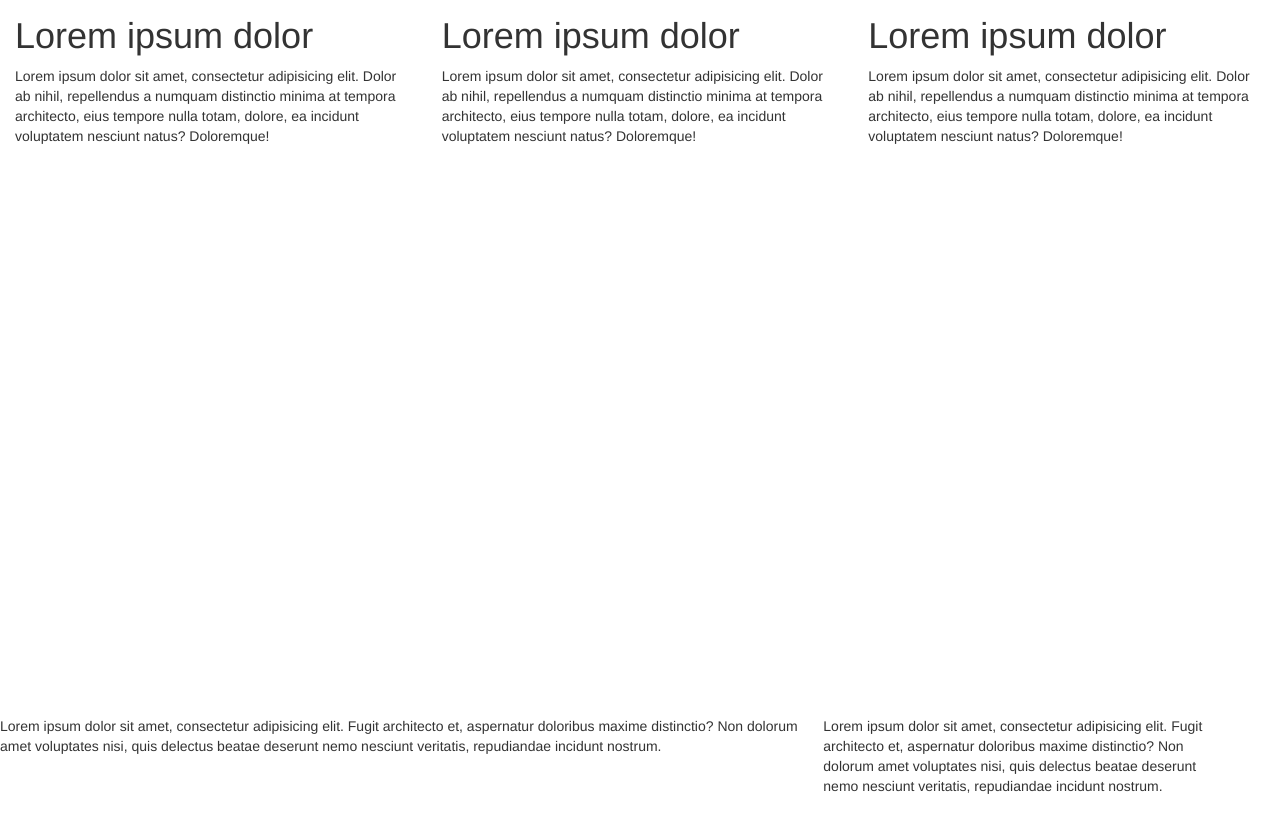
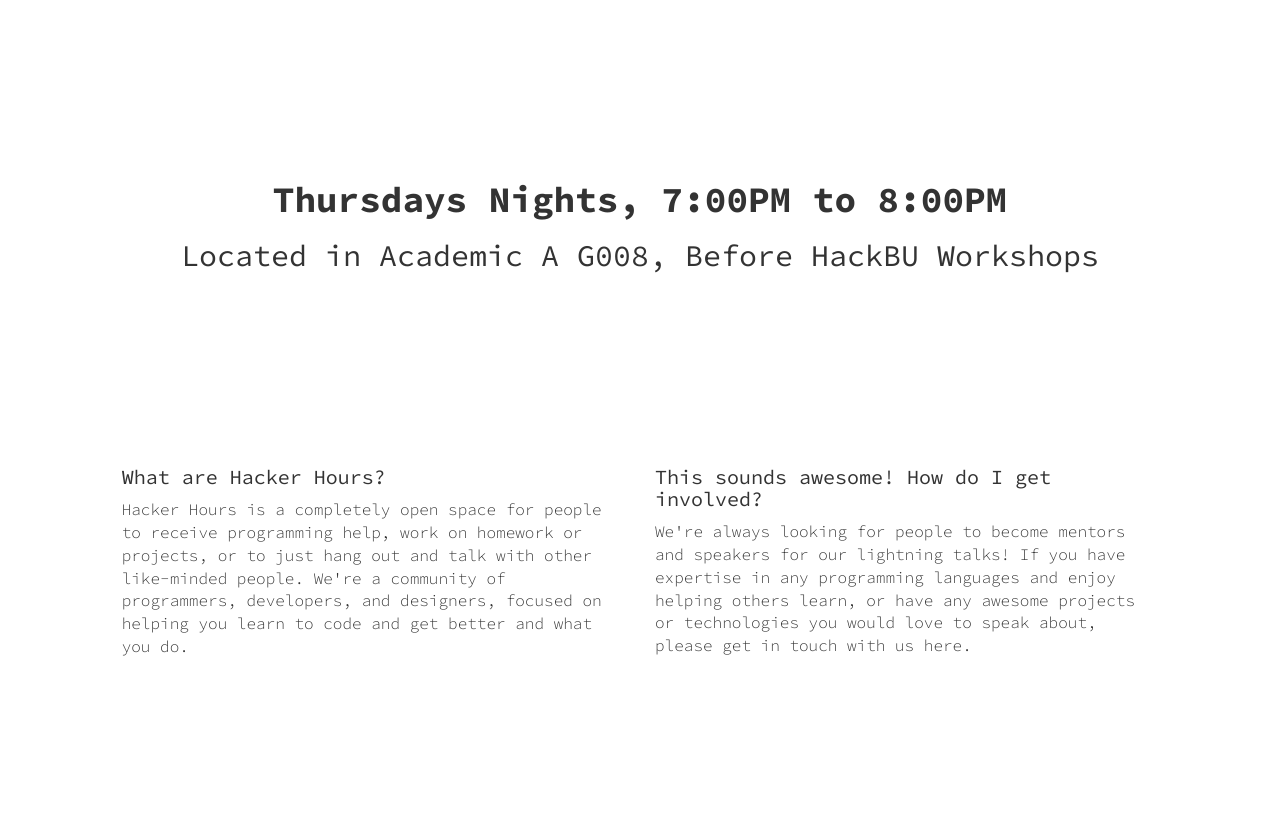
Before and after one commit to pliu131/binghackerhours.github.io, a Jekyll site: the page built from index.html, in a window 1280 px wide, cut to the strip 904-1800 px from the top of the page. Shown: the top 833 px of the strip. Built offline with Jekyll 4.4.1, drawn with Linux system fonts in a browser that asks for light colours.

Commit message:
add basic copy for hacker hours

```diff
--- a/_config.yml
+++ b/_config.yml
@@ -1,5 +1,5 @@
 # Site settings
-title: Your awesome title
+title: Binghamton Hacker Hours
 email: your-email@domain.com
 description: > # this means to ignore newlines until "baseurl:"
   Write an awesome description for your new site here. You can edit this
--- a/_sass/_base.scss
+++ b/_sass/_base.scss
@@ -1,4 +1,19 @@
+@import url(http://fonts.googleapis.com/css?family=Source+Code+Pro:300,400,700);
+
 html, body {
   height: 100%; // allows for percentage sized div
   font-size: 62.5%; // sets up base 10 stuff
+  font-family: 'Source Code Pro', monospace;
 }
+
+h1 {
+  font-weight: 700;
+}
+
+h2, h3, h4, h5, h6 {
+  font-weight: 400;
+}
+
+p {
+  font-weight: 300;
+}
--- a/_sass/_layout.scss
+++ b/_sass/_layout.scss
@@ -30,21 +30,46 @@
   @include container-fixed;
   @include full-screen;
 
+  header {
+    @include v-align-container;
+    height: 50%;
+    width: 100%;
+
+    section {
+      @include v-align-element;
+      text-align: center;
+    }
+  }
+
   section {
     @include make-row;
-    height: 80%;
+    height: 50%;
 
     article {
       @include make-xs-column(12);
-      @include make-sm-column(4);
-      @include make-md-column(4);
-      @include make-lg-column(4);
+      @include make-sm-column(5);
+      @include make-md-column(5);
+      @include make-lg-column(5);
+
+      h2 {
+        font-size: 2rem;
+      }
+
+      p {
+        font-size: 1.6rem;
+      }
+    }
+
+    article:first-child {
+      @include make-sm-column-offset(1);
+      @include make-md-column-offset(1);
+      @include make-lg-column-offset(1);
     }
   }
 
   footer {
     @include make-row;
-    height: 20%;
+    height: 15%;
 
     section:first-child {
       @include make-xs-column(12);
--- a/css/main.scss
+++ b/css/main.scss
@@ -4,5 +4,5 @@
 @charset "utf-8";
 
 // Import partials from `sass_dir` (defaults to `_sass`)
+@import "layout";
 @import "base";
-@import "layout";
--- a/index.html
+++ b/index.html
@@ -8,37 +8,29 @@
   <!-- Inline style because vertical align won't work without it -->
   <section style="position:relative">
     <h1>Hacker Hours</h1>
-    <p>Office Hours for Programming Help</p>
+    <h2>Office Hours for Programming Help</h2>
     <p><small>Brought to you by Binghamton ACM and HackBU</small></p>
   </section>
 
 </header>
 
 <main class="home-content">
+  <header>
+    <section>
+      <h1>Thursdays Nights, 7:00PM to 8:00PM</h1>
+      <h2>Located in Academic A G008, Before HackBU Workshops</h2>
+    </section>
+  </header>
+
   <section>
     <article>
-      <h1>Lorem ipsum dolor</h1>
-      <p>Lorem ipsum dolor sit amet, consectetur adipisicing elit. Dolor ab nihil, repellendus a numquam distinctio minima at tempora architecto, eius tempore nulla totam, dolore, ea incidunt voluptatem nesciunt natus? Doloremque!</p>
+      <h2>What are Hacker Hours?</h2>
+      <p>Hacker Hours is a completely open space for people to receive programming help, work on homework or projects, or to just hang out and talk with other like-minded people. We're a community of programmers, developers, and designers, focused on helping you learn to code and get better and what you do.</p>
     </article>
 
     <article>
-      <h1>Lorem ipsum dolor</h1>
-      <p>Lorem ipsum dolor sit amet, consectetur adipisicing elit. Dolor ab nihil, repellendus a numquam distinctio minima at tempora architecto, eius tempore nulla totam, dolore, ea incidunt voluptatem nesciunt natus? Doloremque!</p>
-    </article>
-
-    <article>
-      <h1>Lorem ipsum dolor</h1>
-      <p>Lorem ipsum dolor sit amet, consectetur adipisicing elit. Dolor ab nihil, repellendus a numquam distinctio minima at tempora architecto, eius tempore nulla totam, dolore, ea incidunt voluptatem nesciunt natus? Doloremque!</p>
+      <h2>This sounds awesome! How do I get involved?</h2>
+      <p>We're always looking for people to become mentors and speakers for our lightning talks! If you have expertise in any programming languages and enjoy helping others learn, or have any awesome projects or technologies you would love to speak about, please get in touch with us here.</p>
     </article>
   </section>
-
-  <footer>
-    <section>
-      <p>Lorem ipsum dolor sit amet, consectetur adipisicing elit. Fugit architecto et, aspernatur doloribus maxime distinctio? Non dolorum amet voluptates nisi, quis delectus beatae deserunt nemo nesciunt veritatis, repudiandae incidunt nostrum.</p>
-    </section>
-
-    <section>
-      <p>Lorem ipsum dolor sit amet, consectetur adipisicing elit. Fugit architecto et, aspernatur doloribus maxime distinctio? Non dolorum amet voluptates nisi, quis delectus beatae deserunt nemo nesciunt veritatis, repudiandae incidunt nostrum.</p>
-    </section>
-  </footer>
 </main>
```
